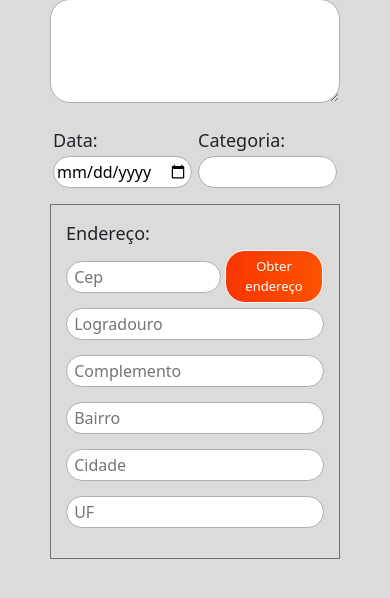
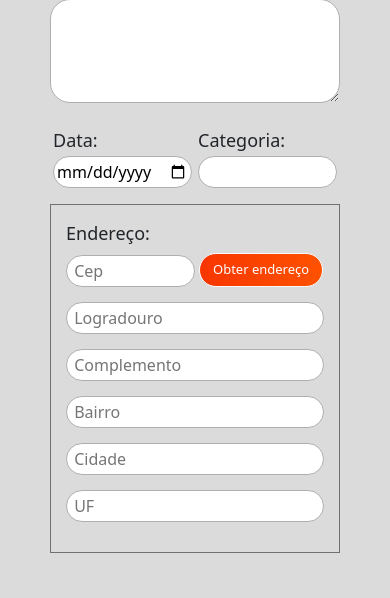
Before and after one commit to FabioMendoncaft/Voluntarie.se2, a PHP site: page /criar-acao.html in a window 390 px wide. Shown: the part 211-809 px from the top of the page. Run offline with PHP 8.4, Linux system fonts and the light colour scheme; some libraries are stand-ins or nearby versions.

Commit message:
Responsividade - criar ação

```diff
--- a/css/criar-acao.css
+++ b/css/criar-acao.css
@@ -224,6 +224,16 @@ body{
 
 /*RESPONSIVIDADE TELA ESQUERDA(CRIAR AÇÃO)*/
 
+@media(max-width: 972px){
+    .acoes #quadrado #cep{
+        width: 69.5%;
+    }
+    .acoes #quadrado #obterEndereco{
+        width: 29.5%;
+        font-size: 15px;
+    }
+}
+
 @media(max-width: 770px){
     .acoes{
         margin-left: 0px;
@@ -233,14 +243,14 @@ body{
     }
 }
 
-@media(max-width: 842px){
+@media(max-width: 844px){
     .acoes #quadrado #obterEndereco{
-        width: 25%;
+        width: 29%;
         font-size: 13px;
     }
 }
 
-@media(max-width: 768px){
+@media(max-width: 770px){
     .acoes #quadrado #cep{
         width: 69.5%;
     }
@@ -250,22 +260,22 @@ body{
     }
 }
 
-@media(max-width: 570px){
-    .acoes #quadrado #cep{
-        width: 69.5%;
-    }
-    .acoes #quadrado #obterEndereco{
-        width: 29%;
-        font-size: 13px;
-    }
-}
-
-@media(max-width: 471px){
+@media(max-width: 573px){
     .acoes #quadrado #cep{
         width: 60%;
     }
     .acoes #quadrado #obterEndereco{
         width: 38%;
+        font-size: 13px;
+    }
+}
+
+@media(max-width: 442px){
+    .acoes #quadrado #cep{
+        width: 50%;
+    }
+    .acoes #quadrado #obterEndereco{
+        width: 48%;
         font-size: 13px;
     }
 }
```
